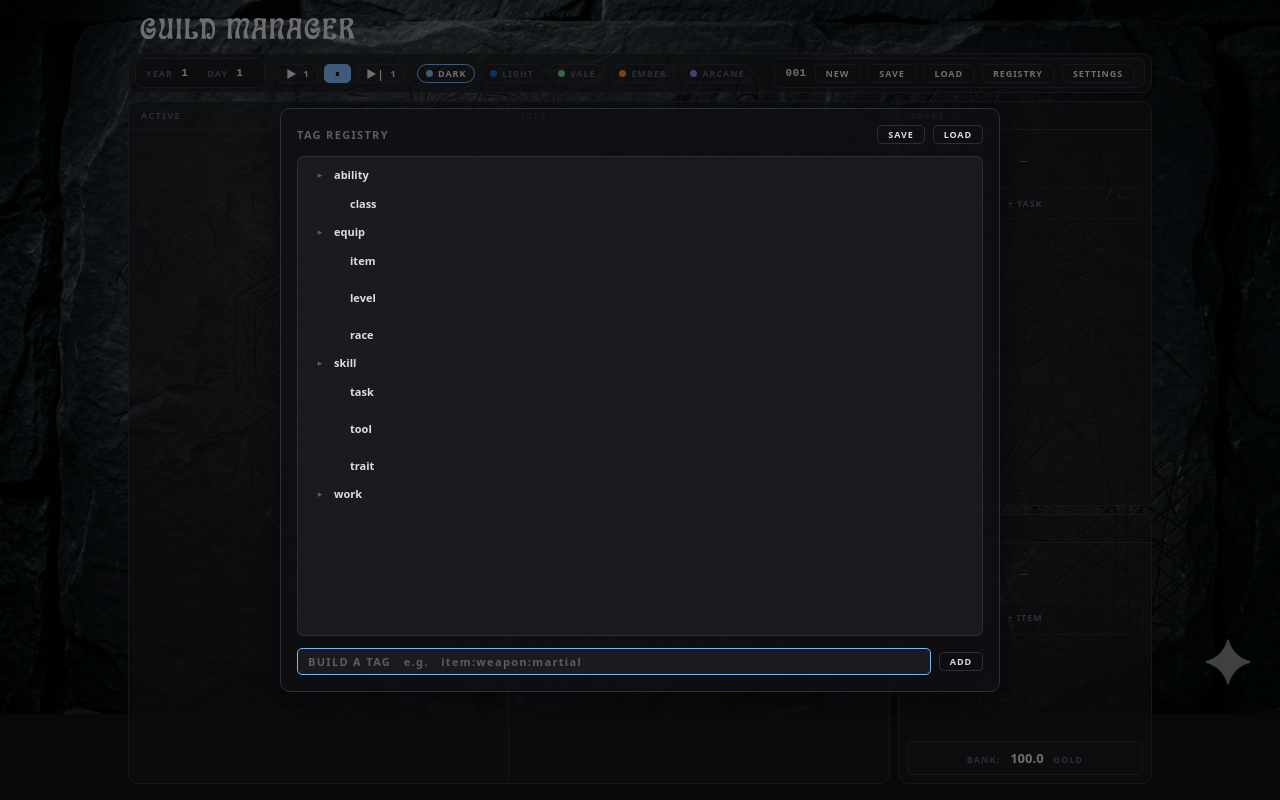
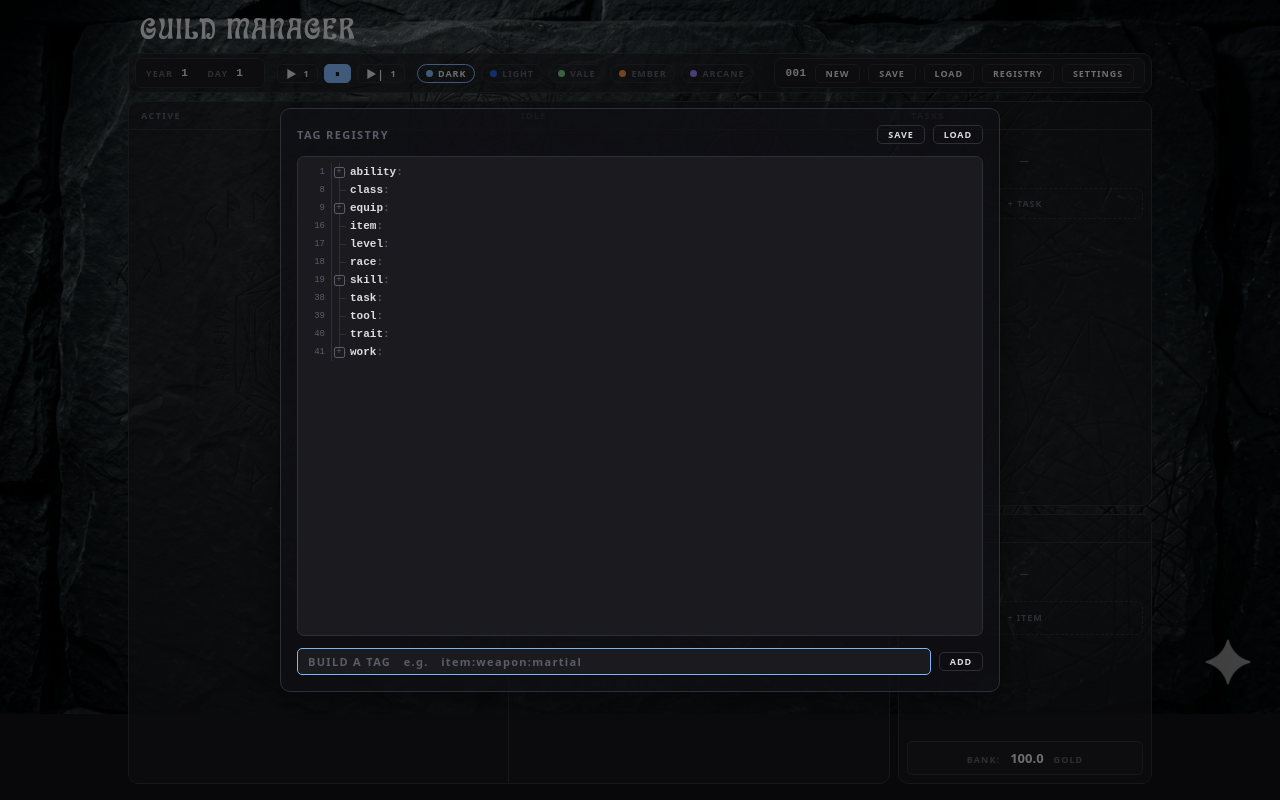
Before and after one commit to bardic-inspiration/dnd-hirelings, a React (Vite) app: page / in a window 1280 px wide. Both pictures are taken after a click on the button "REGISTRY". Built offline with nearby package versions, Linux system fonts and the light colour scheme.

Commit message:
Render Tag Registry as a code-editor folding tree
Flatten the registry into visible rows with full-document line numbers
(skipping collapsed subtrees), nested vertical guide lines, and boxed
+/- fold toggles, all palette-driven.

https://claude.ai/code/session_019frCt2zPY9MdzwkKUJHHEZ

```diff
--- a/src/components/Modals/TagRegistryModal.jsx
+++ b/src/components/Modals/TagRegistryModal.jsx
@@ -1,38 +1,9 @@
-import { useState, useRef } from 'react';
+import { useState, useRef, useMemo } from 'react';
 import Modal from './Modal.jsx';
 import { useUI } from '../../state/UIContext.jsx';
 import { useGame } from '../../state/GameContext.jsx';
 import { parseTag } from '../../logic/tags.js';
-import { tagRegistrySave, tagRegistryLoad } from '../../logic/tagRegistry.js';
-
-// Recursive tree rows. Keys are sorted for stable display (mirrors the YAML dump).
-// A branch (non-empty children) gets a caret; every node has a delete ×, since the
-// registry is only ever pruned here — never by removing a tag in game. The caret
-// column is fixed-width so leaf and branch rows at the same tier align their keys.
-function TagTreeNodes({ node, path, expanded, toggle, onDelete }) {
-  return Object.keys(node).sort().map(key => {
-    const childPath = [...path, key];
-    const pathStr = childPath.join(':');
-    const children = node[key];
-    const hasChildren = Object.keys(children).length > 0;
-    const isOpen = expanded.has(pathStr);
-    return (
-      <div key={pathStr}>
-        <div className="tagreg-node" style={{ paddingLeft: `${path.length * 16 + 6}px` }}>
-          <span
-            className={`tagreg-caret${hasChildren ? '' : ' empty'}`}
-            onClick={() => hasChildren && toggle(pathStr)}
-          >{hasChildren ? (isOpen ? '▾' : '▸') : ''}</span>
-          <span className="tagreg-key">{key}</span>
-          <span className="x" title="Delete from registry" onClick={() => onDelete(childPath)}>×</span>
-        </div>
-        {hasChildren && isOpen && (
-          <TagTreeNodes node={children} path={childPath} expanded={expanded} toggle={toggle} onDelete={onDelete} />
-        )}
-      </div>
-    );
-  });
-}
+import { tagRegistrySave, tagRegistryLoad, flattenRegistry } from '../../logic/tagRegistry.js';
 
 export default function TagRegistryModal() {
   const { closeTagRegistry } = useUI();
@@ -42,6 +13,10 @@ export default function TagRegistryModal() {
   const [expanded, setExpanded] = useState(new Set());
   const [draft, setDraft] = useState('');
   const fileInputRef = useRef(null);
+
+  // Flatten to ordered visible rows; line numbers reflect full-document position
+  // (they skip over collapsed subtrees), matching a code editor's folding gutter.
+  const rows = useMemo(() => flattenRegistry(registry, expanded), [registry, expanded]);
 
   const toggle = (pathStr) => setExpanded(prev => {
     const next = new Set(prev);
@@ -98,9 +73,29 @@ export default function TagRegistryModal() {
         </div>
 
         <div className="tagreg-tree">
-          {Object.keys(registry).length === 0
+          {rows.length === 0
             ? <div className="empty">REGISTRY EMPTY</div>
-            : <TagTreeNodes node={registry} path={[]} expanded={expanded} toggle={toggle} onDelete={handleDelete} />}
+            : rows.map(row => (
+              <div className="tagreg-row" key={row.pathStr}>
+                <span className="tagreg-ln">{row.lineNo}</span>
+                {row.ancestorIsLast.map((isLast, k) => (
+                  <span key={k} className={`tagreg-guide${isLast ? '' : ' line'}`} />
+                ))}
+                {row.hasChildren ? (
+                  <button
+                    className={`tagreg-fold${row.isLast ? ' last' : ''}`}
+                    onClick={() => toggle(row.pathStr)}
+                    aria-label={row.isOpen ? 'Collapse' : 'Expand'}
+                  >
+                    <span className="tagreg-fold-box">{row.isOpen ? '−' : '+'}</span>
+                  </button>
+                ) : (
+                  <span className={`tagreg-tick${row.isLast ? ' last' : ''}`} />
+                )}
+                <span className="tagreg-key">{row.key}<span className="tagreg-colon">:</span></span>
+                <span className="tagreg-x" title="Delete from registry" onClick={() => handleDelete(row.segments)}>×</span>
+              </div>
+            ))}
         </div>
 
         <div className="tagreg-builder">
--- a/src/logic/tagRegistry.js
+++ b/src/logic/tagRegistry.js
@@ -153,6 +153,40 @@ export function renameNode(registry, segments, newKey) {
   return root;
 }
 
+// --- Tree view flattening ---
+
+// Flattens the registry into an ordered list of VISIBLE rows for the editor-style
+// tree view. DFS over sorted keys. A shared counter ticks on every node — collapsed
+// or not — so line numbers reflect full-document position and skip over collapsed
+// subtrees (Notepad++ folding behavior). `expanded` is a Set of colon-joined paths.
+// Each row carries `ancestorIsLast` (one flag per ancestor level) to drive the
+// nested vertical guide lines, and `isLast` for the last-child elbow.
+export function flattenRegistry(registry, expanded) {
+  const rows = [];
+  let counter = 0;
+  const walk = (node, segments, ancestorIsLast, visible) => {
+    const keys = Object.keys(node).sort();
+    keys.forEach((key, i) => {
+      counter += 1;
+      const lineNo = counter;
+      const childPath = [...segments, key];
+      const pathStr = childPath.join(':');
+      const children = node[key];
+      const hasChildren = Object.keys(children).length > 0;
+      const isLast = i === keys.length - 1;
+      const isOpen = hasChildren && expanded.has(pathStr);
+      if (visible) {
+        rows.push({ key, segments: childPath, pathStr, depth: segments.length, hasChildren, isOpen, isLast, lineNo, ancestorIsLast });
+      }
+      // Always recurse so descendant line numbers advance the counter, even when
+      // collapsed; gate child visibility on this node being open.
+      walk(children, childPath, [...ancestorIsLast, isLast], visible && isOpen);
+    });
+  };
+  walk(registry, [], [], true);
+  return rows;
+}
+
 // --- File I/O (mirrors src/logic/session.js) ---
 
 const SAVE_TYPES = [{ description: 'Tag registry config', accept: { 'application/x-yaml': ['.yml', '.yaml'] } }];
--- a/src/styles/index.css
+++ b/src/styles/index.css
@@ -31,7 +31,8 @@
   --radius-sm: 5px;
   --radius-xs: 100px;
 
-  --font:    system-ui, -apple-system, "Segoe UI", Helvetica, Arial, sans-serif;
+  --font:      system-ui, -apple-system, "Segoe UI", Helvetica, Arial, sans-serif;
+  --font-mono: ui-monospace, "Courier New", monospace;
   --fs-xs:   9px;
   --fs-sm:   11px;
   --fs-base: 13px;
@@ -1430,63 +1431,141 @@ select.tag-builder-field {
 .tagreg-top-actions { display: flex; gap: 8px; }
 
 /* Tree pane mirrors the library list's inset/scroll and the standard 60vh height. */
+/* Code-editor-style tree: line-number gutter, fold margin with nested guide lines,
+   and monospace key rows. Local tokens keep every indent cell one fixed width, so
+   leaf and branch keys align to the pixel regardless of depth. */
 .tagreg-tree {
-  display: flex;
-  flex-direction: column;
-  gap: 1px;
-  padding: 8px;
+  --tagreg-cell: 14px;   /* indent step = guide column width */
+  --tagreg-ln-w: 34px;   /* line-number gutter width */
+  display: flex;
+  flex-direction: column;
+  padding: 6px 0;
   border: var(--line) solid var(--border);
   border-radius: var(--radius);
   background: var(--dimmer);
-  overflow-y: auto;
+  overflow: auto;        /* x too: deep paths scroll, gutter/× stay pinned */
   height: min(60vh, 600px);
-}
-
-.tagreg-node {
-  display: flex;
-  align-items: center;
-  gap: 6px;
-  padding: 2px 6px;
-  border-radius: var(--radius-sm);
-  transition: background 0.1s;
-}
-.tagreg-node:hover { background: var(--highlight-bg); }
-
-/* Fixed-width toggle column so leaf and branch rows at the same tier align their
-   keys identically — the column is reserved whether or not a caret glyph is shown. */
-.tagreg-caret {
-  flex: 0 0 16px;
-  display: inline-block;
-  text-align: center;
-  color: var(--dim);
-  cursor: pointer;
+  font-family: var(--font-mono);
+}
+
+.tagreg-row {
+  display: flex;
+  align-items: stretch;
+  min-width: max-content;
+  min-height: 18px;
+  line-height: 18px;
+  white-space: nowrap;
+}
+.tagreg-row:hover { background: var(--highlight-bg); }
+
+/* Line-number gutter: fixed, right-aligned, dim; pinned during horizontal scroll. */
+.tagreg-ln {
+  flex: 0 0 var(--tagreg-ln-w);
+  text-align: right;
+  padding-right: 6px;
+  color: var(--dim);
+  font-size: var(--fs-xs);
+  border-right: var(--line) solid var(--border);
+  user-select: none;
+  position: sticky;
+  left: 0;
+  background: var(--dimmer);
+  z-index: 2;
+}
+
+/* One guide column per ancestor level; vertical line only where the branch continues. */
+.tagreg-guide {
+  flex: 0 0 var(--tagreg-cell);
+  position: relative;
+}
+.tagreg-guide.line::before {
+  content: "";
+  position: absolute;
+  left: calc(var(--tagreg-cell) / 2);
+  top: 0; bottom: 0;
+  border-left: var(--line) solid var(--border);
+}
+
+/* Connector at the node's own column — fold box for branches, tick for leaves.
+   ::before draws the vertical (stops at center when last child → └ elbow);
+   ::after draws the horizontal stub into the key (├ / └). */
+.tagreg-fold,
+.tagreg-tick {
+  flex: 0 0 var(--tagreg-cell);
+  position: relative;
+  display: flex;
+  align-items: center;
+  justify-content: center;
+  padding: 0;
+  background: none;
+  border: none;
+}
+.tagreg-fold { cursor: pointer; font-family: var(--font-mono); }
+.tagreg-fold::before,
+.tagreg-tick::before {
+  content: "";
+  position: absolute;
+  left: calc(var(--tagreg-cell) / 2);
+  top: 0; bottom: 0;
+  border-left: var(--line) solid var(--border);
+}
+.tagreg-fold.last::before,
+.tagreg-tick.last::before { bottom: 50%; }
+.tagreg-fold::after,
+.tagreg-tick::after {
+  content: "";
+  position: absolute;
+  left: calc(var(--tagreg-cell) / 2);
+  right: 0;
+  top: 50%;
+  border-top: var(--line) solid var(--border);
+}
+
+/* The boxed +/− toggle; opaque bg masks the guide line so it "enters" the box. */
+.tagreg-fold-box {
+  position: relative;
+  z-index: 1;
+  width: 11px;
+  height: 11px;
+  display: grid;
+  place-items: center;
+  border: var(--line) solid var(--dim);
+  border-radius: 2px;
+  background: var(--dimmer);
+  color: var(--dim);
   font-size: var(--fs-xs);
   line-height: 1;
-  user-select: none;
-}
-.tagreg-caret.empty { cursor: default; }
+}
+.tagreg-fold:hover .tagreg-fold-box {
+  border-color: var(--highlight);
+  color: var(--highlight);
+}
 
 .tagreg-key {
-  flex: 1;
+  flex: 0 0 auto;
+  padding-left: 4px;
   font-size: var(--fs-sm);
   font-weight: 600;
-  white-space: nowrap;
-  overflow: hidden;
-  text-overflow: ellipsis;
-}
-
-.tagreg-node .x {
+  color: var(--fg);
+}
+.tagreg-colon { color: var(--dim); }
+
+.tagreg-x {
+  flex: 0 0 auto;
+  margin-left: auto;
+  padding: 0 8px;
   color: var(--border);
   cursor: pointer;
-  flex-shrink: 0;
-  font-size: var(--fs-sm);
-  line-height: 1;
-  padding: 0 2px;
+  font-size: var(--fs-sm);
   opacity: 0;
   transition: color 0.1s, opacity 0.1s;
-}
-.tagreg-node:hover .x { opacity: 1; }
-.tagreg-node .x:hover { color: var(--warn); }
+  position: sticky;
+  right: 0;
+  background: var(--dimmer);
+  z-index: 2;
+}
+.tagreg-row:hover .tagreg-x { opacity: 1; }
+.tagreg-x:hover { color: var(--warn); }
 
 .tagreg-builder {
   display: flex;
```
